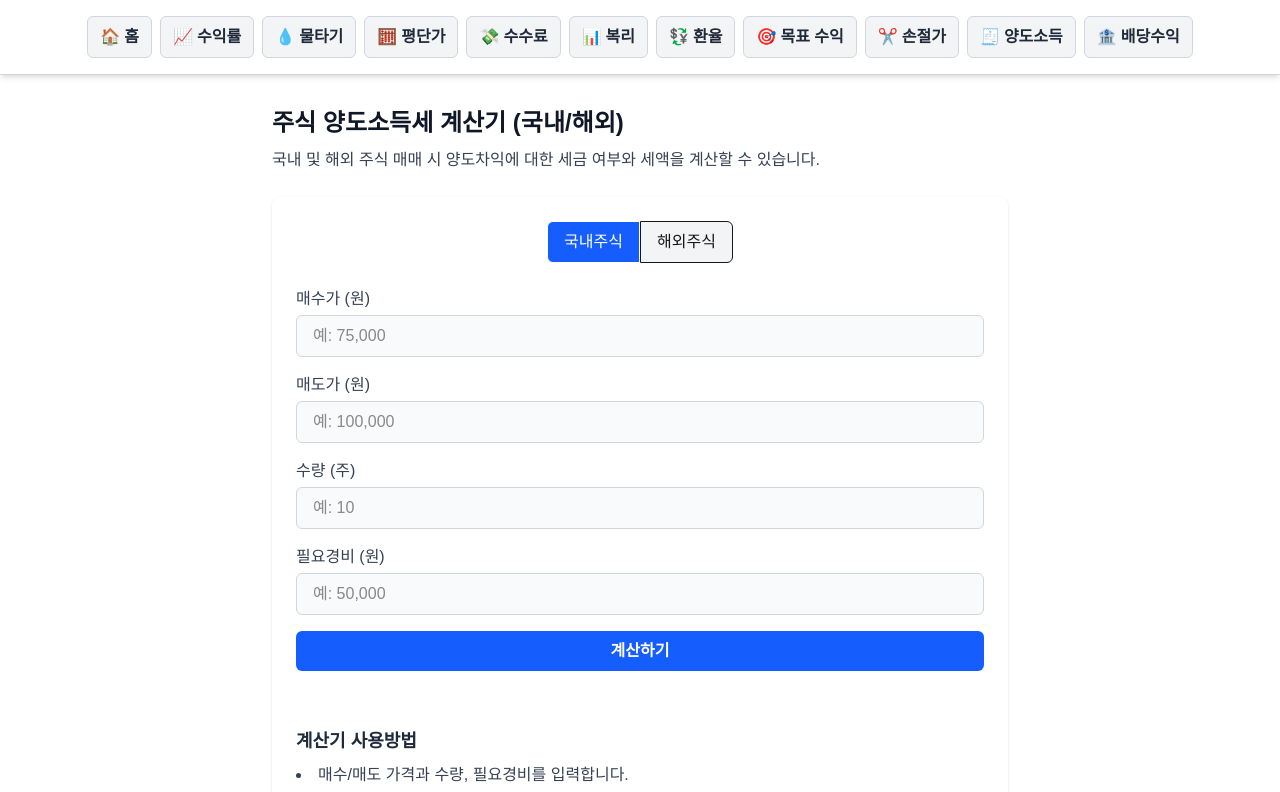
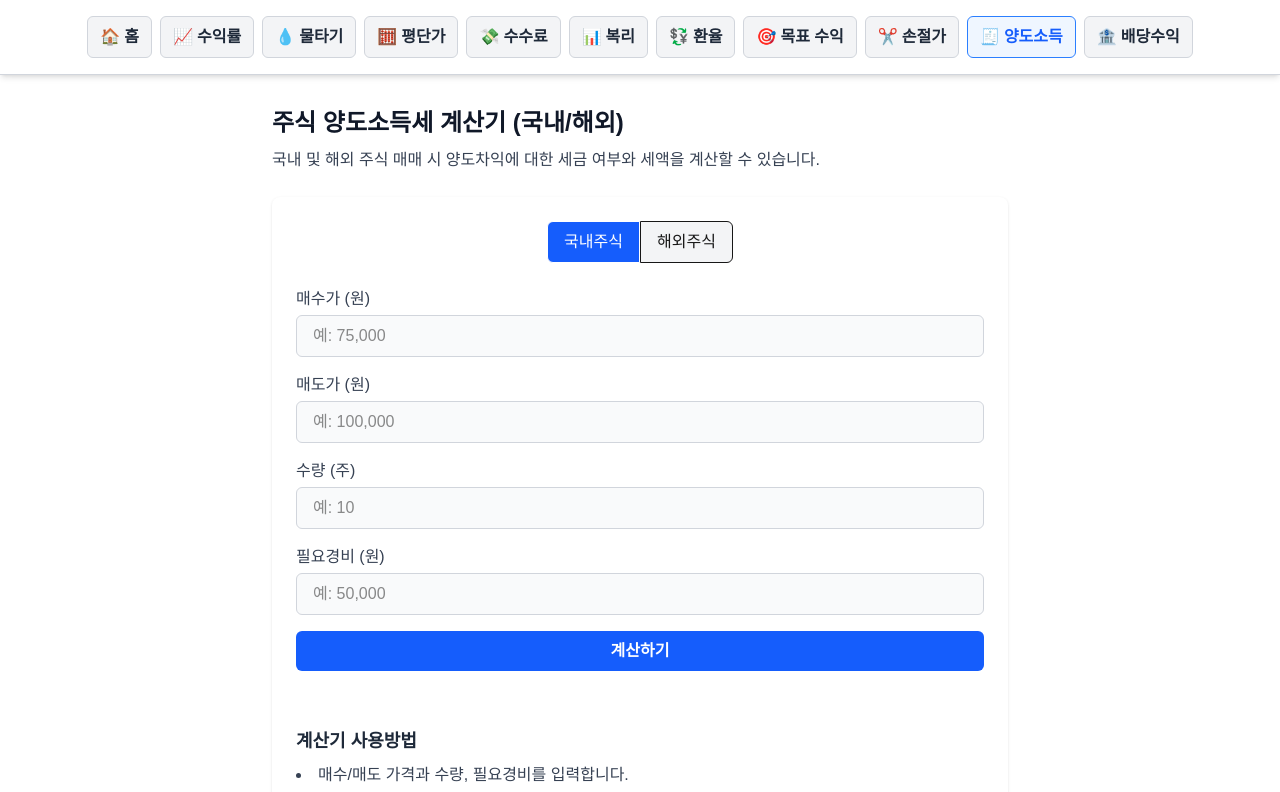
Before and after one commit to Jeonghaemo/stock-calculator, a Next.js app: page /tax in a window 1280 px wide. Shown: the top 792 px of the page. Built offline with nearby package versions, Linux system fonts and the light colour scheme.

Commit message:
네비바변경

```diff
--- a/components/MobileFooterNav.tsx
+++ b/components/MobileFooterNav.tsx
@@ -1,53 +1,47 @@
 "use client";
-import { useState } from "react";
 import Link from "next/link";
-import {
-  Home,
-  Percent,
-  RefreshCcw,
-  ListOrdered,
-  DollarSign,
-  Calculator,
-  Globe,
-  TrendingUp,
-  Slash,
-  FileText,
-  PiggyBank,
-} from "lucide-react";
+import { usePathname } from "next/navigation";
 
 export default function MobileFooterNav() {
-  const [active, setActive] = useState("");
+  const pathname = usePathname();
 
   const menus = [
-    { href: "/", label: "홈", icon: Home },
-    { href: "/yield", label: "수익률", icon: Percent },
-    { href: "/water", label: "물타기", icon: RefreshCcw },
-    { href: "/average", label: "평단가", icon: ListOrdered },
-    { href: "/fee", label: "수수료", icon: DollarSign },
-    { href: "/compound", label: "복리", icon: Calculator },
-    { href: "/exchange", label: "환율", icon: Globe },
-    { href: "/target", label: "목표수익", icon: TrendingUp },
-    { href: "/losscut", label: "손절가", icon: Slash },
-    { href: "/tax", label: "양도소득", icon: FileText },
-    { href: "/dividend", label: "배당수익", icon: PiggyBank },
+    { href: "/", label: "홈", emoji: "🏠" },
+    { href: "/yield", label: "수익률", emoji: "📈" },
+    { href: "/water", label: "물타기", emoji: "💧" },
+    { href: "/average", label: "평단가", emoji: "🧮" },
+    { href: "/fee", label: "수수료", emoji: "💸" },
+    { href: "/compound", label: "복리", emoji: "📊" },
+    { href: "/exchange", label: "환율", emoji: "💱" },
+    { href: "/target", label: "목표 수익", emoji: "🎯" },
+    { href: "/losscut", label: "손절가", emoji: "✂️" },
+    { href: "/tax", label: "양도소득", emoji: "🧾" },
+    { href: "/dividend", label: "배당수익", emoji: "🏦" },
   ];
 
   return (
     <nav className="fixed bottom-0 left-0 right-0 bg-white border-t border-gray-200 shadow-inner sm:hidden z-50">
       <div className="flex overflow-x-auto no-scrollbar whitespace-nowrap px-2 py-2 gap-4 text-xs font-medium text-gray-800">
-        {menus.map(({ href, label, icon: Icon }) => (
-          <Link
-            key={href}
-            href={href}
-            className="flex flex-col items-center justify-center flex-shrink-0 w-16 hover:text-blue-600 transition-colors"
-            onClick={() => setActive(label)}
-          >
-            <Icon size={20} className={active === label ? "text-blue-600" : ""} />
-            <span className={`text-[12px] mt-1 ${active === label ? "text-blue-600" : ""}`}>
-              {label}
-            </span>
-          </Link>
-        ))}
+        {menus.map(({ href, label, emoji }) => {
+          // "/"(홈)과 다른 경로 구분 로직
+          const isActive =
+            href === "/"
+              ? pathname === "/"
+              : pathname.startsWith(href);
+
+          return (
+            <Link
+              key={href}
+              href={href}
+              className={`flex flex-col items-center justify-center flex-shrink-0 w-16 hover:text-blue-600 transition-colors ${
+                isActive ? "text-blue-600 font-bold" : ""
+              }`}
+            >
+              <span className="text-xl">{emoji}</span>
+              <span className={`text-[12px] mt-1`}>{label}</span>
+            </Link>
+          );
+        })}
       </div>
     </nav>
   );
--- a/components/Navbar.tsx
+++ b/components/Navbar.tsx
@@ -1,7 +1,10 @@
 "use client";
 import Link from "next/link";
+import { usePathname } from "next/navigation";
 
 export default function Navbar() {
+  const pathname = usePathname();
+
   const menus = [
     { href: "/", label: "홈", emoji: "🏠" },
     { href: "/yield", label: "수익률", emoji: "📈" },
@@ -21,16 +24,27 @@ export default function Navbar() {
       <div className="max-w-7xl mx-auto">
         <div className="overflow-x-auto scrollbar-thin scrollbar-thumb-gray-400 scrollbar-track-gray-200">
           <div className="flex gap-2 py-1 min-w-fit justify-start sm:justify-center">
-            {menus.map(({ href, label, emoji }) => (
+            {menus.map(({ href, label, emoji }) => {
+              // "/"(홈)과 나머지 경로 구분
+              const isActive =
+                href === "/" ? pathname === "/" : pathname.startsWith(href);
+              return (
                 <Link
                   key={href}
                   href={href}
-                className="flex items-center gap-1 px-3 py-2 bg-gray-100 rounded-md border border-gray-300 hover:bg-blue-50 hover:border-blue-400 text-gray-800 hover:text-blue-600 transition whitespace-nowrap"
+                  className={`flex items-center gap-1 px-3 py-2 rounded-md border
+                    transition whitespace-nowrap
+                    ${isActive
+                      ? "bg-blue-50 border-blue-500 text-blue-600 font-bold"
+                      : "bg-gray-100 border-gray-300 text-gray-800 hover:bg-blue-50 hover:border-blue-400 hover:text-blue-600"
+                    }`
+                  }
                 >
                   <span className="text-base">{emoji}</span>
                   <span className="text-base font-semibold">{label}</span>
                 </Link>
-            ))}
+              );
+            })}
           </div>
         </div>
       </div>
```
Lines whose indentation alone changed are shown as unchanged.
